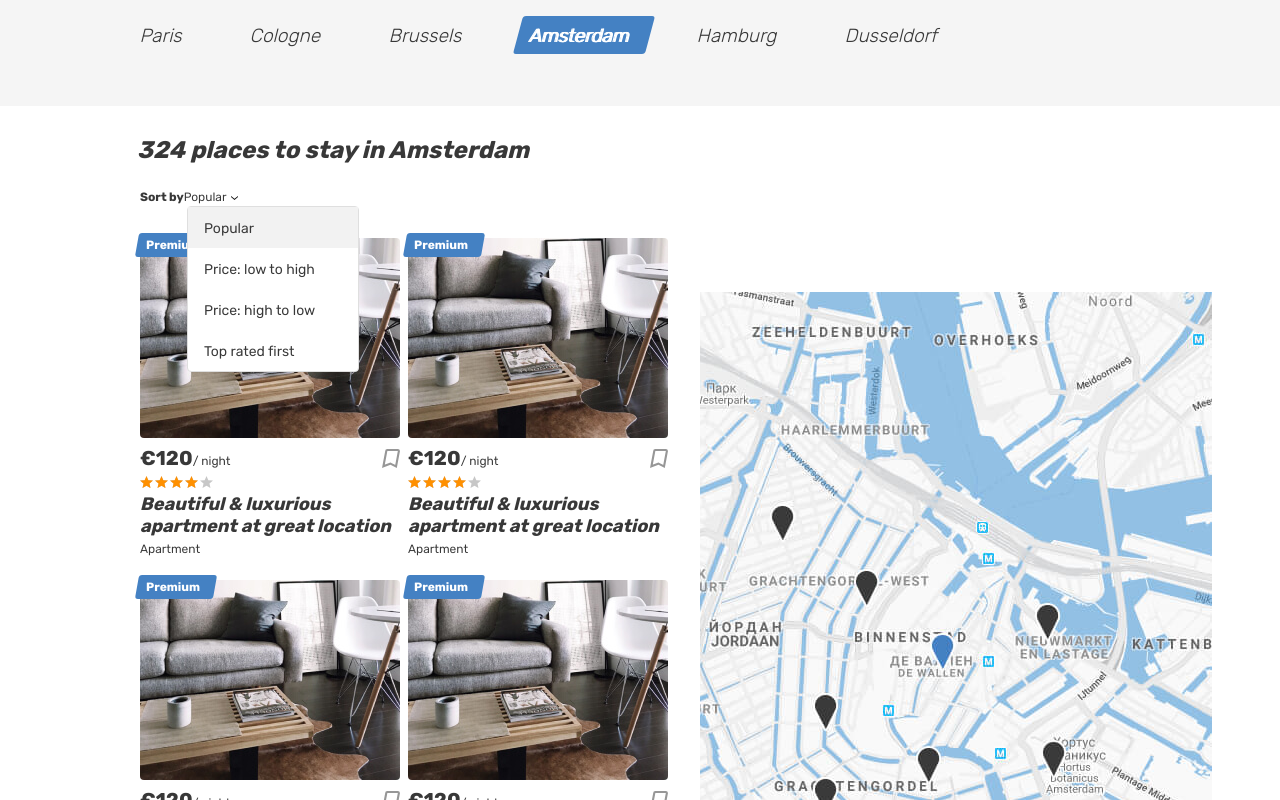
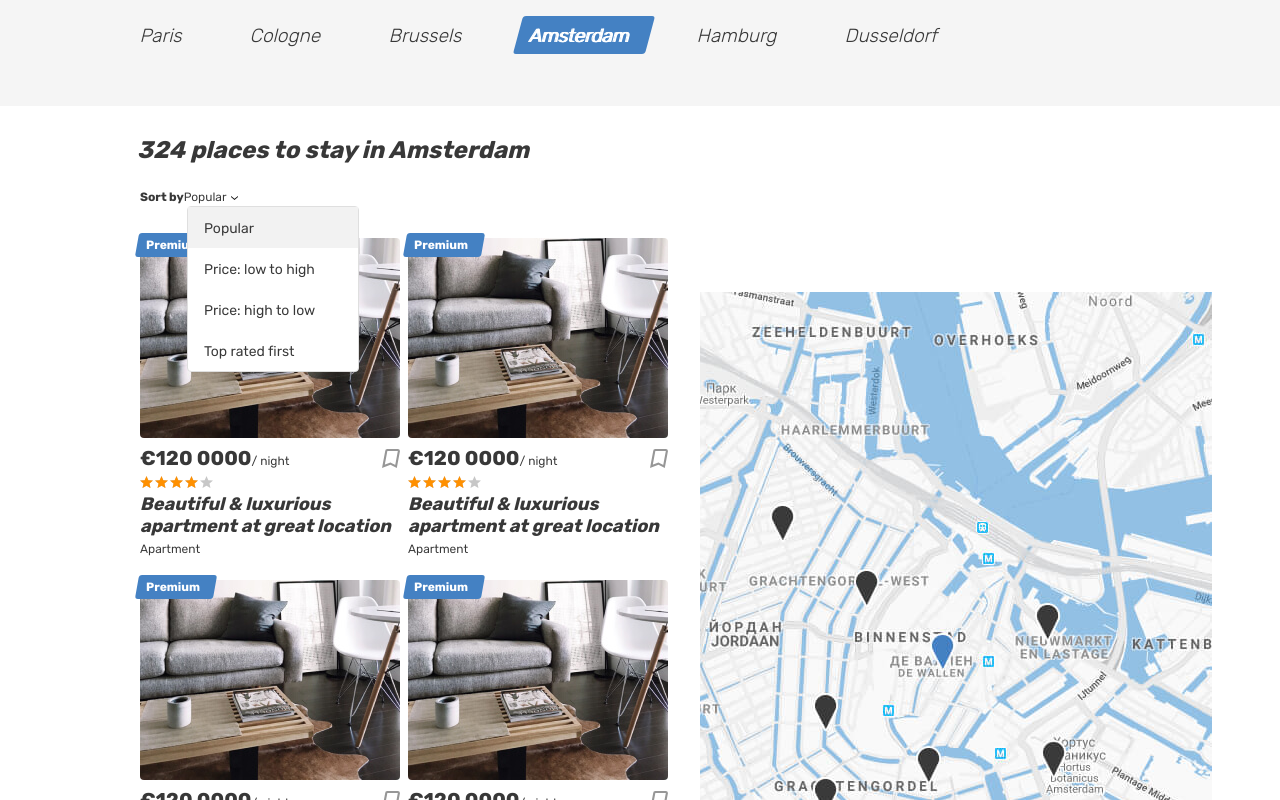
Before and after one commit to htmlacademy-react/48707-six-cities-3, a React (Vite) app: page / in a window 1280 px wide. Shown: the top 800 px of the page. Built offline with nearby package versions, Linux system fonts and the light colour scheme.

Commit message:
correct N

```diff
--- a/src/pages/place/place.tsx
+++ b/src/pages/place/place.tsx
@@ -18,7 +18,7 @@ function Place(): JSX.Element {
       <div className="place-card__info">
         <div className="place-card__price-wrapper">
           <div className="place-card__price">
-            <b className="place-card__price-value">&euro;120</b>
+            <b className="place-card__price-value">&euro;120 0000</b>
             <span className="place-card__price-text">&#47;&nbsp;night</span>
           </div>
           <button className="place-card__bookmark-button button" type="button">
```
